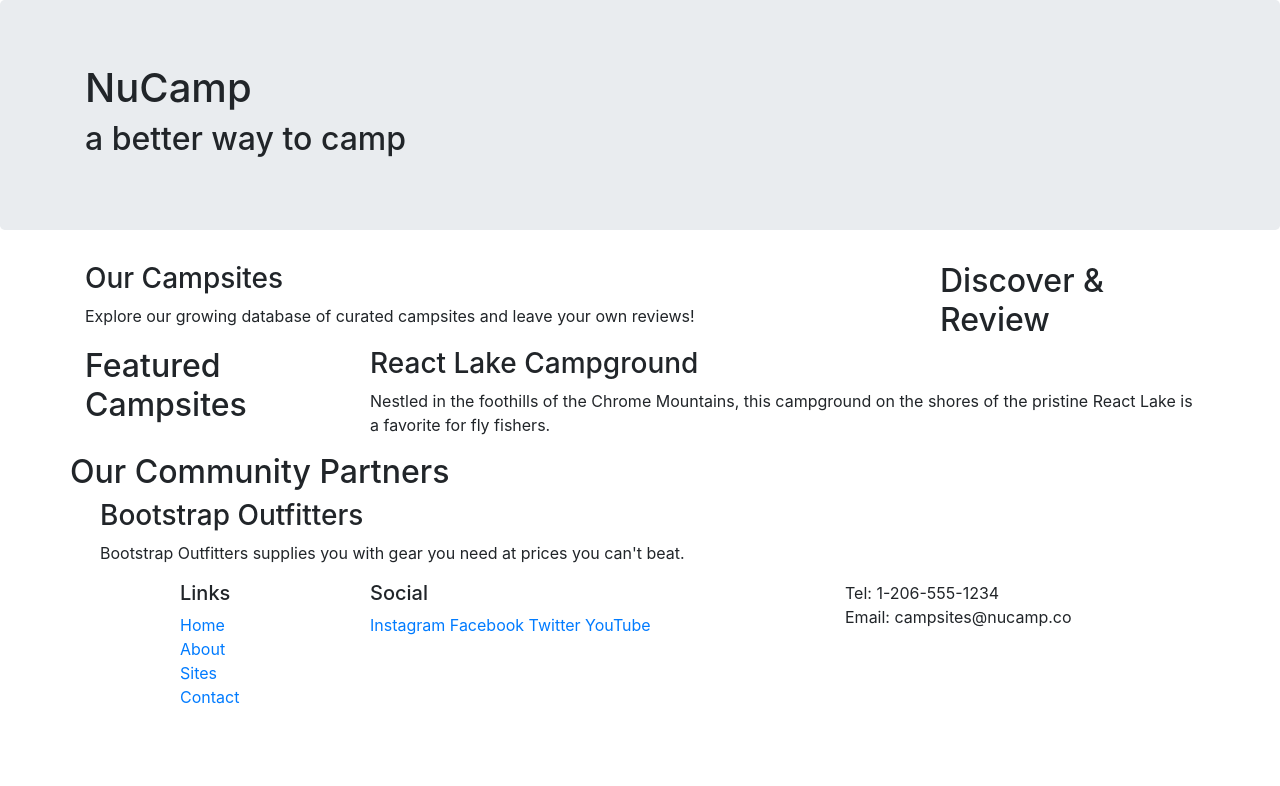
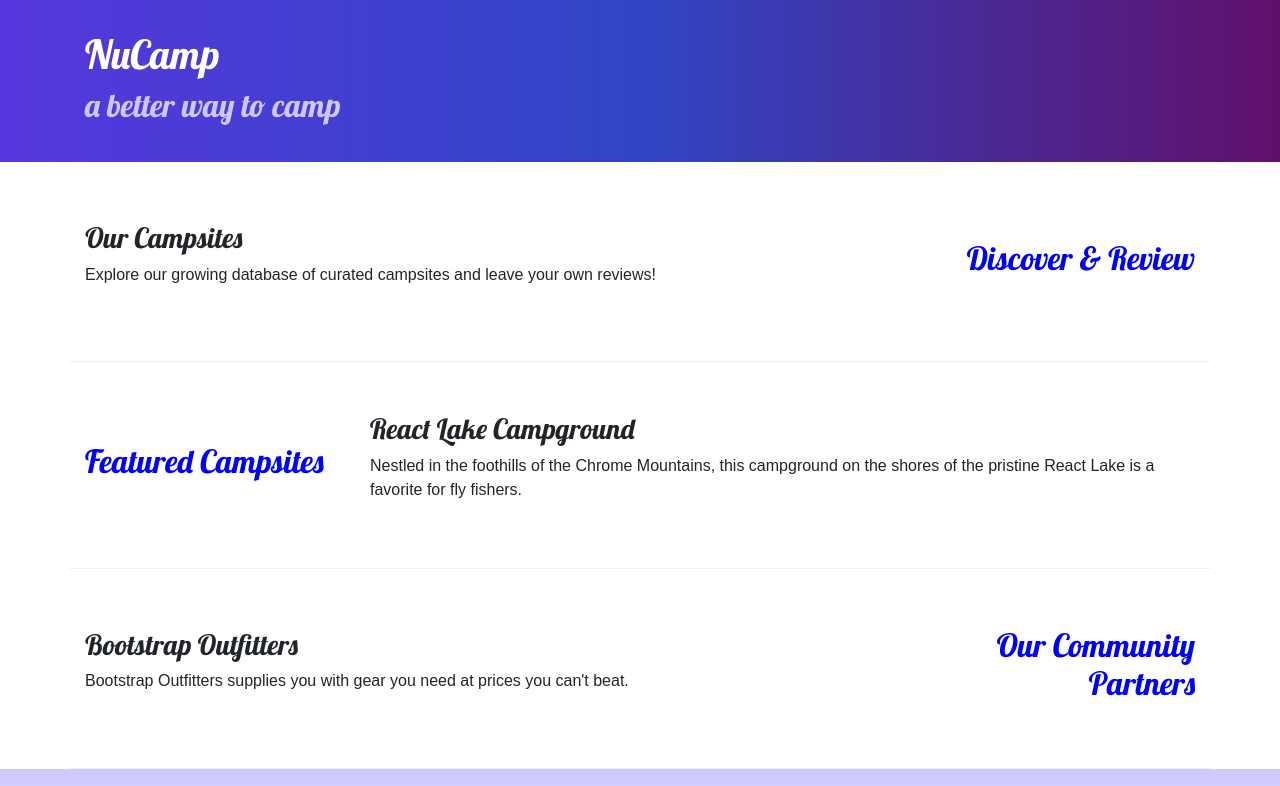
Before and after one commit to victrzzz/nucampsite, a website: page index.html in a window 1280 px wide. Shown: the top 786 px of the page. Drawn offline with nearby package versions, Linux system fonts and the light colour scheme.

Commit message:
Adding Custom Styles

```diff
--- /dev/null
+++ b/css/styles.css
@@ -0,0 +1,32 @@
+body {
+    font-family: "Opens Sans", sans-serif;
+}
+
+h1, h2, h3 {
+    font-family: "Lobster", cursive;
+}
+
+h2 {
+    color: blue;
+}
+
+header h2 {
+    color: #CEC8FF;
+}
+
+footer {
+    background-image: linear-gradient(#CEC8FF, white);
+    padding: 20px 0;
+}
+
+.jumbotron-fluid {
+    padding: 30px;
+    background-image: linear-gradient(to right, #5637DD, #3046C5, #60106B);
+    color: white;
+}
+
+.row-content {
+    padding: 50px 0;
+    border-bottom: 1px ridge;
+    min-height: 200px;
+}
--- a/index.html
+++ b/index.html
@@ -9,25 +9,29 @@
         <!-- Bootstrap CSS -->
         <link rel="stylesheet" href="node_modules/bootstrap/dist/css/bootstrap.min.css" />
 
+        <!-- Additional CSS must be placed after Bootstrap CSS -->
+        <link rel="stylesheet" href="https://fonts.googleapis.com/css?family=Lobster|Open+Sans" />
+        <link rel="stylesheet" href="css/styles.css" />
+
         <title>NuCamp: A Better Way To Camp</title>
     </head>
 <body>
 
-    <header class="jumbotron">
+    <header class="jumbotron-fluid">
         <div class="container">
             <div class="row">
-            <div class="col">
-                <h1>NuCamp</h1>
-                <h2>a better way to camp</h2>
-            </div>
+                <div class="col">
+                    <h1>NuCamp</h1>
+                    <h2>a better way to camp</h2>
+                </div>
             </div>
         </div>
     </header>
 
     <div class="container">
-        <div class="row">
+        <div class="row row-content align-items-center">
             <div class="col-sm-4 order-sm-last col-md-3">
-                <h2>Discover & Review</h2>
+                <h2 class="text-sm-right">Discover & Review</h2>
             </div>
             <div class="col">
                 <h3>Our Campsites</h3>
@@ -35,7 +39,7 @@
             </div>
         </div>
 
-        <div class="row">
+        <div class="row row-content align-items-center">
             <div class="col-sm-4 col-md-3">
                 <h2>Featured Campsites</h2>
             </div>
@@ -45,15 +49,16 @@
             </div>
         </div>
 
-        <div class="row">
-            <div class="col-sm-4 order-sm-last col-md-3"></div>
-                <h2>Our Community Partners</h2>
+        <div class="row row-content align-items-center">
+            <div class="col-sm-4 order-sm-last col-md-3">
+                <h2 class="text-sm-right">Our Community Partners</h2>
             </div>
             <div class="col">
                 <h3>Bootstrap Outfitters</h3>
                 <p>Bootstrap Outfitters supplies you with gear you need at prices you can't beat.</p>
             </div>
         </div>
+
     </div>
     <footer>
         <div class="container">
@@ -67,14 +72,14 @@
                         <li><a href="#">Contact</a></li>
                     </ul>
                 </div>
-                <div class="col-6 col-sm-5">
+                <div class="col-6 col-sm-5 text-center">
                     <h5>Social</h5>
                     <a href="http://instagram.com/">Instagram</a>
                     <a href="http://facebook.com/">Facebook</a>
                     <a href="http://twitter.com/">Twitter</a>
                     <a href="http://youtube.com/">YouTube</a>
                 </div>
-                <div class="col-sm-4">
+                <div class="col-sm-4 text-center">
                     Tel: 1-206-555-1234<br />
                     Email: campsites@nucamp.co
                 </div>
```
